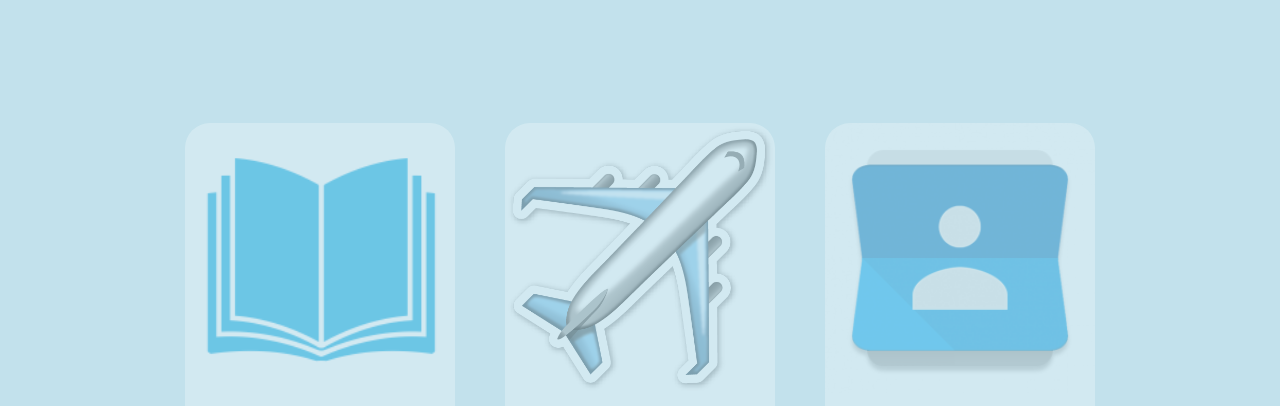
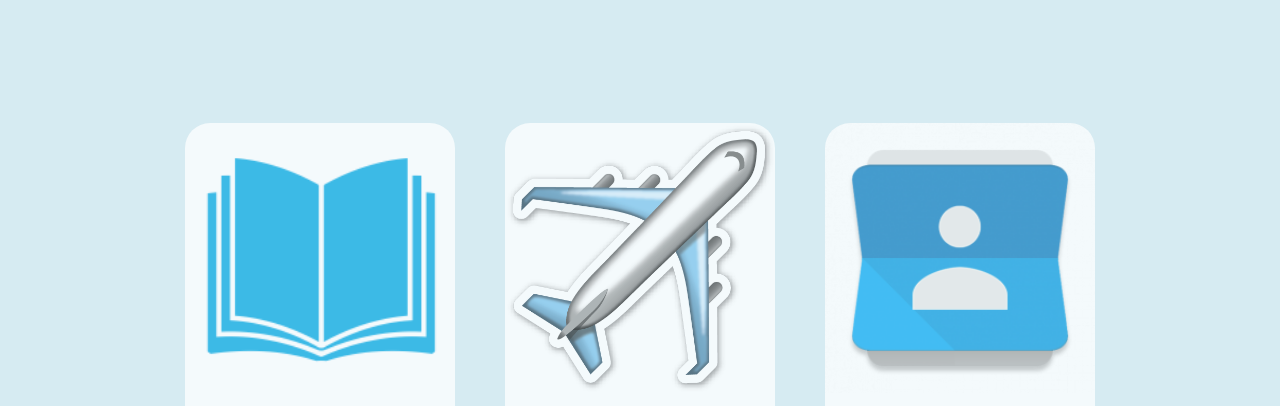
Before and after one commit to JulianaSen/LVreact, a React app in the folder lviv_vacation/: page /about in a window 1280 px wide. Shown: the part 126-532 px from the top of the page. Built offline with nearby package versions, Linux system fonts and the light colour scheme; grey boxes are pictures that could not be loaded; a web font is replaced by a local one.

Commit message:
fixed bugs

```diff
--- a/lviv_vacation/src/components/App/App.js
+++ b/lviv_vacation/src/components/App/App.js
@@ -16,7 +16,7 @@ export default class App extends Component{
             <>
                 <Route exact path="/" component={MainBlock}  />
                 <Route exact path="/about" component={AboutBlock} />
-                <Route exact path='/about' component={AboutBlock} />
+
             </>
         );
       }
--- a/lviv_vacation/src/less/style.less
+++ b/lviv_vacation/src/less/style.less
@@ -280,6 +280,7 @@ a.changeLink:hover {
     margin: 0 auto;
     height: 95%;
     width: 75%;
+    opacity: 0.9;
 }
 
 .history, .tourists, .contacts {
```
Also changed, not shown: lviv_vacation/src/css/style.css, 1 other file.
